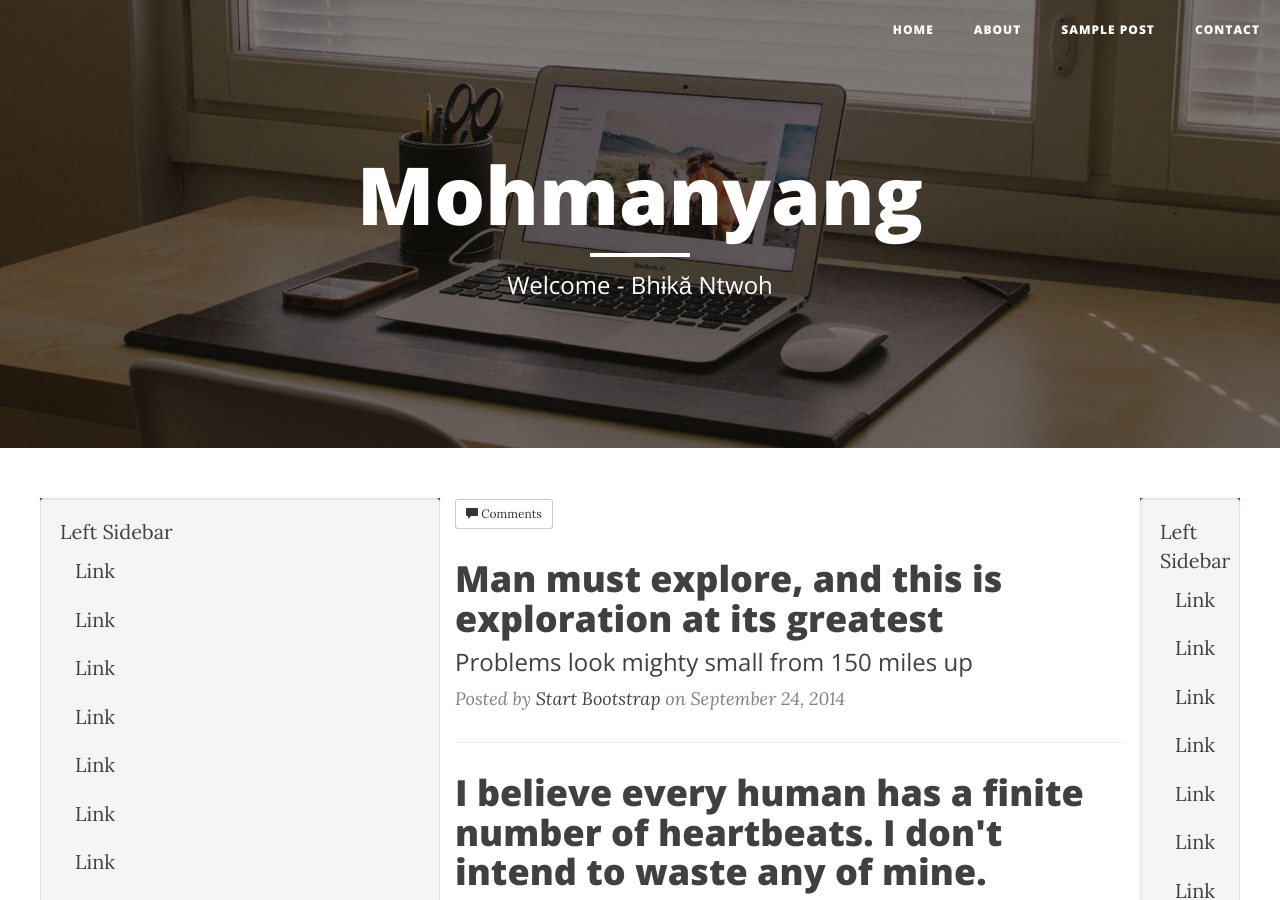
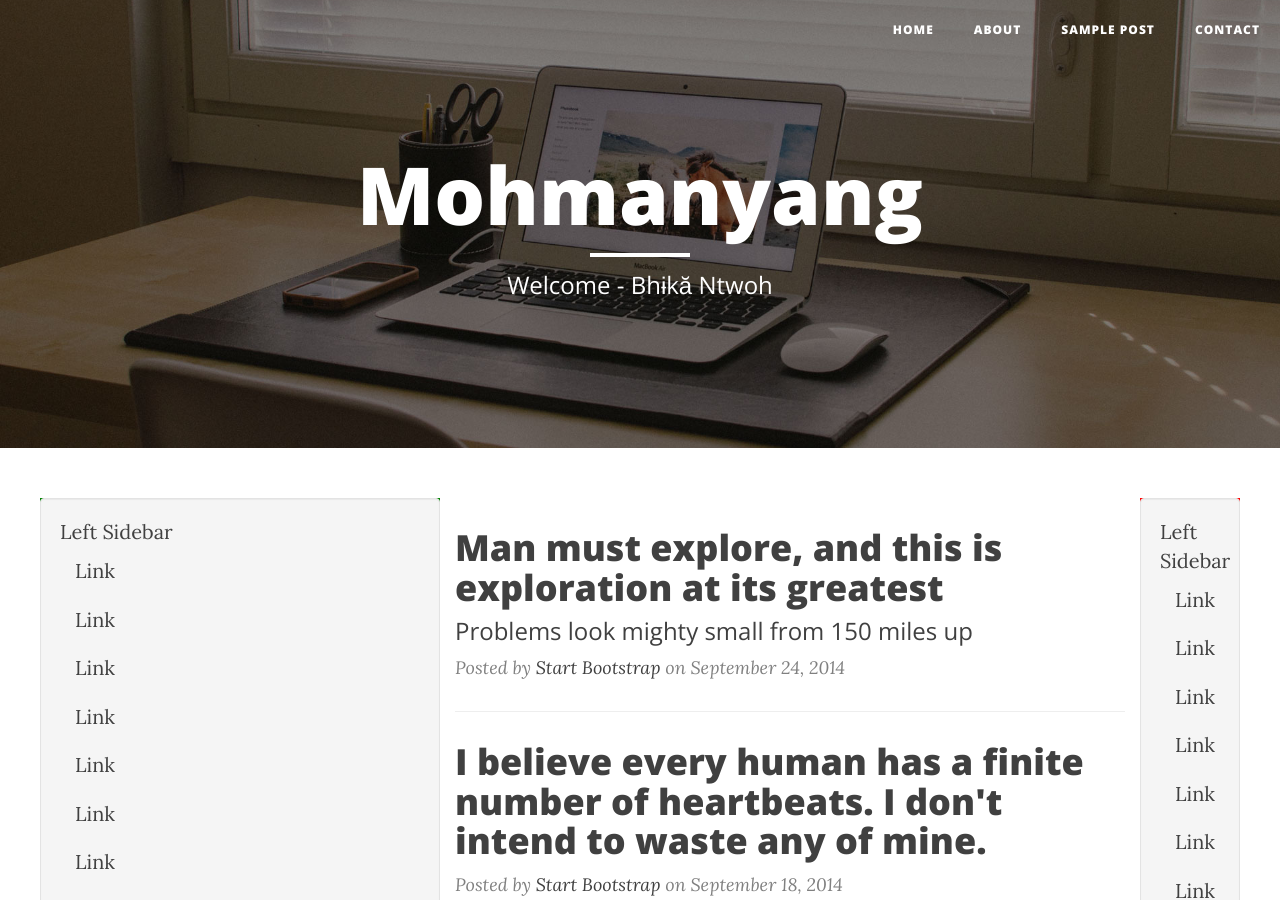
Before and after one commit to LaVillaine/LaVillaine.github.io, a Jekyll site: the page built from index.html, in a window 1280 px wide and 900 px high. Built offline with Jekyll 4.4.1, drawn with Linux system fonts in a browser that asks for light colours; nearby versions of some CDN libraries.

Commit message:
Changed comment visibility

```diff
--- a/_layouts/default.html
+++ b/_layouts/default.html
@@ -96,7 +96,7 @@
 						</button>
 					</p-->
 					<div class="post-preview">
-						<p>
+						<p class="pull-left visible-xs">
 							<button type="button" class="btn btn-default btn-sm">
 								<span class="glyphicon glyphicon-comment"></span> Comments
 							</button>
```
